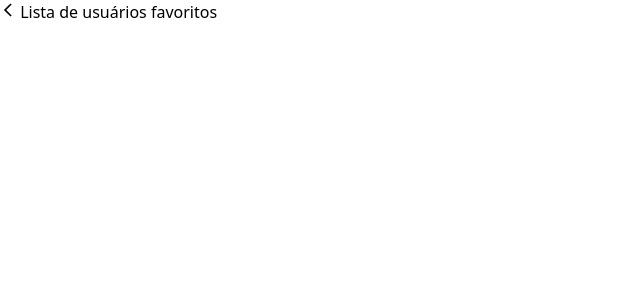
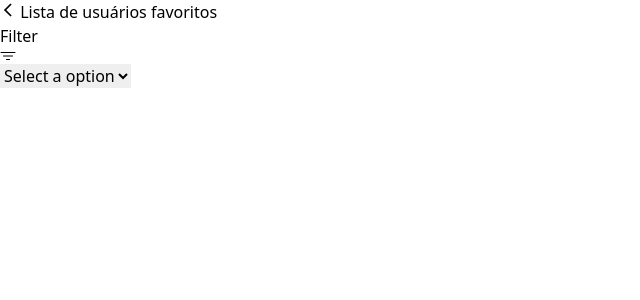
Before and after one commit to CaioMar7/gitfinder, a React (Vite) app: page /favoriteslist in a window 1280 px wide. Shown: the top 300 px of the page, without its empty margins (0-640 px from the left). Built offline with nearby package versions, Linux system fonts and the light colour scheme.

Commit message:
Criado input de filtros na lista de favoritos.

```diff
--- a/src/pages/FavoritesList/index.tsx
+++ b/src/pages/FavoritesList/index.tsx
@@ -1,5 +1,7 @@
 import { useNavigate } from "react-router-dom"
 import { useEffect, useState } from "react"
+
+import { IoFilterOutline } from "react-icons/io5";
 
 import axios from "axios"
 
@@ -23,7 +25,7 @@ export function FavoritesList() {
     navigate(-1)
   }
 
-  const handleUnFav = (login: string) : React.MouseEventHandler<HTMLButtonElement>  => {
+  const handleUnFav = (login: string): React.MouseEventHandler<HTMLButtonElement> => {
     return () => {
       setFavoriteList((prevList) => {
         if (prevList) {
@@ -68,13 +70,13 @@ export function FavoritesList() {
     fetchData();
   }, [])
 
-    useEffect(() => {
-      let usersLogin : string[] = []
+  useEffect(() => {
+    let usersLogin: string[] = []
 
-      favoriteList?.map((favUser) => usersLogin.push(favUser.login))
-      localStorage.setItem('@Gitfinder-favoriteList', JSON.stringify(usersLogin));
+    favoriteList?.map((favUser) => usersLogin.push(favUser.login))
+    localStorage.setItem('@Gitfinder-favoriteList', JSON.stringify(usersLogin));
 
-    }, [favoriteList])
+  }, [favoriteList])
 
   return (
     <>
@@ -84,7 +86,19 @@ export function FavoritesList() {
             <h1 className="font-bold text-3xl text-white flex items-center gap-4"> <button onClick={handleBackPage}> <MdOutlineArrowBackIos /> </button> Lista de usuários favoritos </h1>
             {isLoading ? <Loader /> : ""}
             {userNotFound && <h1> Usuário não encontrado </h1>}
-
+            <div className="flex flex-col items-center justify-end gap-2 text-white p-4">
+              <div className="w-full flex items-center justify-end gap-2 text-white">
+                <span> Filter</span>
+                <IoFilterOutline />
+              </div>
+              <div className="w-full flex items-center justify-end gap-2 text-white">
+                <select className="relative text-black">
+                  <option value="none">Select a option</option>
+                  <option value="asc">A-Z</option>
+                  <option value="desc">Z-A</option>
+                </select>
+              </div>
+            </div>
             <ul className="flex flex-col gap-6 p-4 overflow-y-auto">
               {favoriteList?.map((favUser) =>
                 <FavCard key={favUser.id} data={favUser} unFavUser={handleUnFav(favUser.login)} />
```
